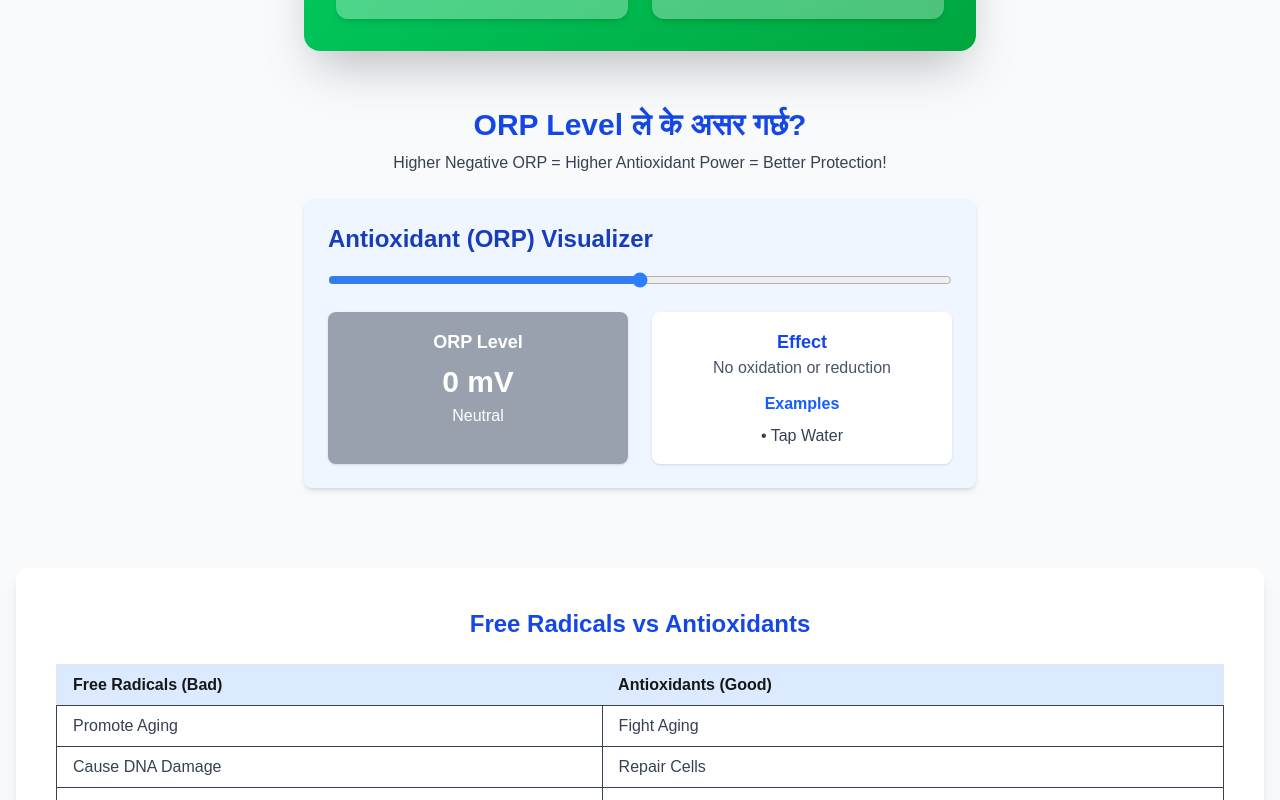
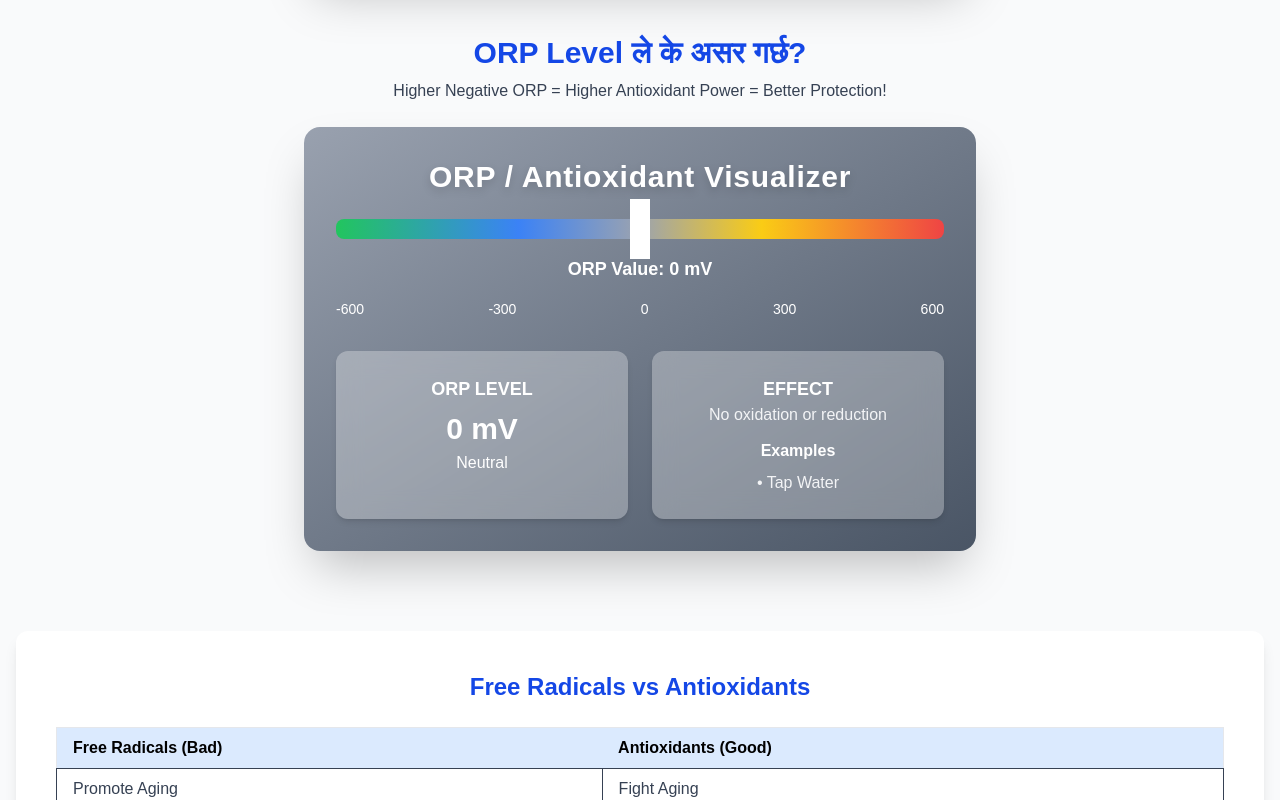
Before and after one commit to Rishav-ctrl/KangenWaterWebsite, a Next.js app in the folder kangen_waterproj/: page / in a window 1280 px wide. Shown: the part 5960-6760 px from the top of the page. Built offline with nearby package versions, Linux system fonts and the light colour scheme.

Commit message:
added new lucid react effect, ORP Slider Enhanced, Clickable benefit cards

```diff
--- a/kangen_waterproj/components/ ScienceSection.tsx
+++ b/kangen_waterproj/components/ ScienceSection.tsx
@@ -15,11 +15,7 @@ export default function ScienceSection() {
           <p className="text-lg md:text-xl text-gray-700">
             Antioxidant power, Alkalinity, र Micro-Clustered Molecules ले तपाईंको स्वास्थ्यलाई नयाँ उचाइमा पुर्याउँछ। जानौं कसरी!
           </p>
-          <Link href="#core-properties">
-            <button className="mt-6 px-6 py-3 bg-blue-600 text-white rounded-full shadow hover:bg-blue-700 transition">
-              Explore Now
-            </button>
-          </Link>
+
         </div>
 
         {/* Core Properties Section */}
@@ -106,8 +102,8 @@ export default function ScienceSection() {
             <table className="w-full text-left border border-gray-200">
               <thead>
                 <tr className="bg-blue-100">
-                  <th className="px-4 py-2">Free Radicals (Bad)</th>
-                  <th className="px-4 py-2">Antioxidants (Good)</th>
+                  <th className="px-4 py-2 text-black">Free Radicals (Bad)</th>
+                  <th className="px-4 py-2 text-black">Antioxidants (Good)</th>
                 </tr>
               </thead>
               <tbody className="text-gray-700">
--- a/kangen_waterproj/components/Antioxidant.tsx
+++ b/kangen_waterproj/components/Antioxidant.tsx
@@ -1,40 +1,41 @@
 "use client";
 
 import React, { useState } from "react";
+import { motion, AnimatePresence } from "framer-motion";
 
 const antioxidantData = [
   {
     orp: -600,
     label: "Very High Antioxidant",
-    color: "bg-green-500",
+    color: "from-green-400 to-green-600",
     effect: "Extremely beneficial for cellular health",
     examples: ["Fresh Green Tea", "Kangen Water"]
   },
   {
     orp: -300,
     label: "Moderate Antioxidant",
-    color: "bg-blue-400",
+    color: "from-blue-400 to-blue-600",
     effect: "Helps fight free radicals",
     examples: ["Vitamin C Juice"]
   },
   {
     orp: 0,
     label: "Neutral",
-    color: "bg-gray-400",
+    color: "from-gray-400 to-gray-600",
     effect: "No oxidation or reduction",
     examples: ["Tap Water"]
   },
   {
     orp: 300,
     label: "Oxidizing",
-    color: "bg-yellow-400",
+    color: "from-yellow-400 to-yellow-600",
     effect: "Mildly harmful — promotes aging",
     examples: ["Bottled Water"]
   },
   {
     orp: 600,
     label: "Highly Oxidizing",
-    color: "bg-red-500",
+    color: "from-red-500 to-red-700",
     effect: "Potentially harmful — increases oxidative stress",
     examples: ["Soft Drinks", "Energy Drinks"]
   }
@@ -52,9 +53,12 @@ const Antioxidant = () => {
   const current = getOrpInfo(orpValue);
 
   return (
-    <div className="bg-blue-50 p-6 rounded-lg shadow-md">
-      <h2 className="text-2xl font-bold mb-4 text-blue-800">Antioxidant (ORP) Visualizer</h2>
+    <div className={`p-8 rounded-2xl shadow-2xl bg-gradient-to-br ${current.color} transition-all duration-500`}>
+      <h2 className="text-3xl font-poppins font-semibold mb-6 text-white text-center tracking-wide drop-shadow-lg">
+        ORP / Antioxidant Visualizer
+      </h2>
 
+      <div className="flex flex-col items-center space-y-4">
         <input
           type="range"
           min={-600}
@@ -62,27 +66,89 @@ const Antioxidant = () => {
           step={50}
           value={orpValue}
           onChange={(e) => setOrpValue(parseInt(e.target.value))}
-        className="w-full mb-6 accent-blue-500"
+          className="w-full h-5 rounded-lg appearance-none bg-gray-300 dark:bg-gray-700 cursor-pointer transition-all"
+          style={{
+            background: `linear-gradient(to right, #22c55e 0%, #3b82f6 30%, #9ca3af 50%, #facc15 70%, #ef4444 100%)`
+          }}
         />
-
-      <div className="grid grid-cols-1 md:grid-cols-2 gap-6">
-        <div className={`rounded-lg p-4 shadow text-center text-white ${current.color}`}>
-          <h3 className="text-lg font-semibold">ORP Level</h3>
-          <p className="text-3xl font-bold mt-2">{orpValue} mV</p>
-          <p className="text-md mt-1">{current.label}</p>
+        <div className="text-white font-poppins font-semibold text-lg">
+          ORP Value: {orpValue} mV
+        </div>
+        <div className="w-full flex justify-between text-white text-sm">
+          <span>-600</span>
+          <span>-300</span>
+          <span>0</span>
+          <span>300</span>
+          <span>600</span>
+        </div>
       </div>
 
-        <div className="bg-white rounded-lg p-4 shadow text-center">
-          <h3 className="text-lg font-semibold text-blue-700">Effect</h3>
-          <p className="text-gray-600 mb-3">{current.effect}</p>
-          <h4 className="font-semibold text-blue-600">Examples</h4>
+      <div className="grid grid-cols-1 md:grid-cols-2 gap-6 mt-8">
+        <AnimatePresence mode="wait">
+          <motion.div
+            key={current.label}
+            initial={{ opacity: 0, scale: 0.8 }}
+            animate={{ opacity: 1, scale: 1 }}
+            exit={{ opacity: 0, scale: 0.8 }}
+            transition={{ duration: 0.5 }}
+            className="bg-white/30 backdrop-blur-md rounded-xl p-6 shadow-md text-center"
+          >
+            <h3 className="text-lg font-poppins font-semibold text-white uppercase">ORP Level</h3>
+            <p className="text-3xl font-poppins font-bold text-white mt-2">{orpValue} mV</p>
+            <p className="text-md text-white mt-1">{current.label}</p>
+          </motion.div>
+        </AnimatePresence>
+
+        <AnimatePresence mode="wait">
+          <motion.div
+            key={current.effect}
+            initial={{ opacity: 0, scale: 0.8 }}
+            animate={{ opacity: 1, scale: 1 }}
+            exit={{ opacity: 0, scale: 0.8 }}
+            transition={{ duration: 0.5 }}
+            className="bg-white/30 backdrop-blur-md rounded-xl p-6 shadow-md text-center"
+          >
+            <h3 className="text-lg font-poppins font-semibold text-white uppercase">Effect</h3>
+            <p className="text-gray-100 mb-3">{current.effect}</p>
+            <h4 className="font-semibold text-white mt-2">Examples</h4>
             <ul className="mt-2 space-y-1">
               {current.examples.map((item, i) => (
-              <li key={i} className="text-gray-700">• {item}</li>
+                <li key={i} className="text-gray-100">• {item}</li>
               ))}
             </ul>
+          </motion.div>
+        </AnimatePresence>
       </div>
-      </div>
+
+      <style jsx>{`
+        input[type="range"]::-webkit-slider-thumb {
+          -webkit-appearance: none;
+          appearance: none;
+          width: 20px;
+          height: 60px;
+          background-color: white;
+          border-radius: 0;
+          cursor: pointer;
+        }
+
+        input[type="range"]::-moz-range-thumb {
+          appearance: none;
+          width: 20px;
+          height: 60px;
+          background-color: white;
+          border-radius: 0;
+          cursor: pointer;
+        }
+
+        input[type="range"]::-ms-thumb {
+          appearance: none;
+          width: 20px;
+          height: 60px;
+          background-color: white;
+          border-radius: 0;
+          cursor: pointer;
+        }
+      `}</style>
     </div>
   );
 };
--- a/kangen_waterproj/components/BenefitsSection.tsx
+++ b/kangen_waterproj/components/BenefitsSection.tsx
@@ -1,134 +1,135 @@
-import Image from 'next/image';
-import Link from 'next/link';
+"use client";
+
+import { useState } from "react";
+import { motion, AnimatePresence } from "framer-motion";
+import { X, ChevronRight } from "lucide-react";
+
+const benefits = [
+  {
+    title: "Better hydration",
+    description: `Kangen Water ले दिएको hydration अरू normal पानी भन्दा far better हुन्छ। यसको कारण हो – यो पानी ionize भएर साना साना molecules मा change हुन्छ (4-6 molecules per cluster)। यसले गर्दा हाम्रो body ले यो पानी छिट्टै absorb गर्न सक्छ, जसले गर्दा शरीर hydrated र active रहन्छ – without feeling bloated, even if you drink 8 glasses a day.
+
+  आम पानी पिउँदा कहिलेकाहीं पेट भारी हुने, puffiness हुने जस्तो लाग्न सक्छ, तर Kangen Water ले यस्तो feeling minimize गर्छ।
+
+  Hydration मात्र तिर्खा मेटाउने कुरा होइन – यो energy, skin को glow, digestion, र हाम्रो body system smoothly चलाउनको लागि एकदमै important हुन्छ।`,
+    color: "bg-blue-50",
+    iconBg: "bg-blue-200",
+    iconColor: "text-blue-700",
+  },
+
+  {
+    title: "Antioxidant boost",
+    description: `Kangen Water मा negative ions हुन्छन्, जसलाई antioxidants पनि भनिन्छ। यी antioxidants ले शरीरभित्र भएका free radicals लाई neutralize गर्न मद्दत गर्छन्। Free radicals भनेको त्यस्ता हानिकारक तत्व हुन्, जुन aging, skin dullness, थकान, अनि दीर्घ रोगहरूको मुख्य कारण बन्न सक्छ।
+
+  जब antioxidants ले oxidative stress कम गर्छ, तब हाम्रो शरीर youthful, energetic र balanced महसुस गर्छ। Skin राम्रो देखिन्छ, immunity strong हुन्छ, र cells पनि healthy रहन्छन् — जसले hydration लाई अझ effective बनाउँछ।`,
+    color: "bg-green-50",
+    iconBg: "bg-green-200",
+    iconColor: "text-green-700",
+  },
+
+  {
+    title: "Detoxification",
+    description: `Kangen Water को micro-clustered structure र antioxidant गुणले मिलेर शरीरबाट toxins हटाउन सजिलो बनाउँछ। यो पानीले cells सम्म छिटो पुगेर waste materials लाई flush out गर्न मद्दत गर्छ।
+
+  Antioxidants ले free radicals neutralize गर्छन्, जुन aging, थकान, र chronic रोगहरूको main कारण हुन्। जब oxidative stress कम हुन्छ, तब हाम्रो body naturally clean, fresh र energetic महसुस गर्छ।
+
+  Regular Kangen Water पिउँदा तपाईंलाई light, active, र internally healthy feel हुन्छ — जुन overall well-being को लागि एकदम फाइदाजनक छ।`,
+    color: "bg-yellow-50",
+    iconBg: "bg-yellow-200",
+    iconColor: "text-yellow-700",
+  },
+
+  {
+    title: "Glowing skin",
+    description: "Hydration helps maintain skin elasticity and a youthful glow by improving blood circulation and detoxification.",
+    color: "bg-pink-50",
+    iconBg: "bg-pink-200",
+    iconColor: "text-pink-700",
+  },
+  {
+    title: "Enhanced energy",
+    description: "Optimized hydration supports metabolism and nutrient delivery, which helps in sustaining energy throughout the day.",
+    color: "bg-purple-50",
+    iconBg: "bg-purple-200",
+    iconColor: "text-purple-700",
+  }
+];
 
 export default function BenefitsSection() {
+  const [activeIndex, setActiveIndex] = useState<number | null>(null);
+
+  const openModal = (index: number) => setActiveIndex(index);
+  const closeModal = () => setActiveIndex(null);
+  const nextBenefit = () => {
+    setActiveIndex((prev) => {
+      if (prev === null) return 0;
+      return (prev + 1) % benefits.length;
+    });
+  };
+
   return (
-    <section id="benefits" className="py-16 md:py-24 bg-white">
+    <section className="py-16 md:py-24 bg-white">
       <div className="container mx-auto text-center">
         <h2 className="text-3xl md:text-4xl font-semibold text-blue-700 mb-6">Benefits</h2>
         <p className="text-lg text-gray-600 mb-12">
-          Poinatj Ing uor waice wate Prarr watoe
+          Learn about how this water supports your wellness journey
         </p>
 
-        <div className="grid grid-cols-1 md:grid-cols-2 lg:grid-cols-3 gap-8 md:gap-10 lg:gap-12 mb-16">
-          {/* Benefit Card 1 */}
-          <div className="bg-blue-50 bg-opacity-60 rounded-lg shadow-md p-6 flex flex-col items-center">
-            <div className="w-12 h-12 rounded-full bg-blue-200 flex items-center justify-center mb-4">
-              {/* Placeholder for Infinity Icon */}
-              <svg xmlns="http://www.w3.org/2000/svg" fill="none" viewBox="0 0 24 24" strokeWidth={1.5} stroke="currentColor" className="w-6 h-6 text-blue-700">
-                <path strokeLinecap="round" strokeLinejoin="round" d="M15.75 5.25a3 3 0 013 3m-3-3a3 3 0 00-3 3m-3-3a3 3 0 013 3m-3-3a3 3 0 00-3 3m6 6a3 3 0 01-3-3m3 3a3 3 0 003-3m3 3a3 3 0 01-3-3m3 3a3 3 0 003-3" />
-              </svg>
+        <div className="grid grid-cols-1 md:grid-cols-2 lg:grid-cols-3 gap-6">
+          {benefits.map((benefit, index) => (
+            <div
+              key={index}
+              className={`${benefit.color} bg-opacity-60 rounded-lg shadow-md p-6 cursor-pointer hover:scale-105 transition-transform duration-300`}
+              onClick={() => openModal(index)}
+            >
+              <div className={`w-12 h-12 rounded-full ${benefit.iconBg} flex items-center justify-center mb-4`}>
+                <span className={`${benefit.iconColor} text-lg font-bold`}>{index + 1}</span>
+              </div>
+              <h3 className={`text-xl font-semibold ${benefit.iconColor} mb-2`}>{benefit.title}</h3>
+              <p className="text-gray-600 text-sm">
+                Tap to explore full benefit.
+              </p>
             </div>
-            <h3 className="text-xl font-semibold text-blue-700 mb-2">Better hydration</h3>
-            <p className="text-gray-600 text-sm mb-4">
-              wetaeis sollu an lorneind pouett sde bst thegility vototni atte.
-            </p>
-            <Link href="#" className="text-blue-500 hover:text-blue-700 text-sm font-semibold">
-              Learn more
-            </Link>
-          </div>
-
-          {/* Benefit Card 2 */}
-          <div className="bg-green-50 bg-opacity-60 rounded-lg shadow-md p-6 flex flex-col items-center">
-            <div className="w-12 h-12 rounded-full bg-green-200 flex items-center justify-center mb-4">
-              {/* Placeholder for Drop Icon with Plus */}
-              <svg xmlns="http://www.w3.org/2000/svg" fill="none" viewBox="0 0 24 24" strokeWidth={1.5} stroke="currentColor" className="w-6 h-6 text-green-700">
-                <path strokeLinecap="round" strokeLinejoin="round" d="M12 20.25c4.97 0 9-3.694 9-8.25s-4.03-8.25-9-8.25S3 7.306 3 11.75c0 4.556 4.03 8.25 9 8.25z" />
-                <path strokeLinecap="round" strokeLinejoin="round" d="M15 12h.008v.008H15V12z" />
-              </svg>
-            </div>
-            <h3 className="text-xl font-semibold text-green-700 mb-2">Antioxidant boost</h3>
-            <p className="text-gray-600 text-sm mb-4">
-              watloes witle uf wates yuton necett, hoy aecmmtoe.
-            </p>
-            <Link href="#" className="text-green-500 hover:text-green-700 text-sm font-semibold">
-              Learn more
-            </Link>
-          </div>
-
-          {/* Benefit Card 3 */}
-          <div className="bg-yellow-50 bg-opacity-60 rounded-lg shadow-md p-6 flex flex-col items-center">
-            <div className="w-12 h-12 rounded-full bg-yellow-200 flex items-center justify-center mb-4">
-              {/* Placeholder for Leaf Icon */}
-              <svg xmlns="http://www.w3.org/2000/svg" fill="none" viewBox="0 0 24 24" strokeWidth={1.5} stroke="currentColor" className="w-6 h-6 text-yellow-700">
-                <path strokeLinecap="round" strokeLinejoin="round" d="M15 12a3 3 0 11-6 0 3 3 0 016 0z" />
-                <path strokeLinecap="round" strokeLinejoin="round" d="M2.458 12C3.732 7.943 7.523 5 12 5c4.478 0 8.268 2.943 9.542 7 1.274 4.057-1.176 8-5.042 8-3.866 0-7.657-3.943-8.93-8z" />
-              </svg>
-            </div>
-            <h3 className="text-xl font-semibold text-yellow-700 mb-2">Detoxification</h3>
-            <p className="text-gray-600 text-sm mb-4">
-              hen veashtre trure weeler wordn sedig ihur rarthe.
-            </p>
-            <Link href="#" className="text-yellow-500 hover:text-yellow-700 text-sm font-semibold">
-              Learn more
-            </Link>
-          </div>
-
-          {/* Benefit Card 4 */}
-          <div className="bg-pink-50 bg-opacity-60 rounded-lg shadow-md p-6 flex flex-col items-center">
-            <div className="w-12 h-12 rounded-full bg-pink-200 flex items-center justify-center mb-4">
-              {/* Placeholder for Sparkle Icon */}
-              <svg xmlns="http://www.w3.org/2000/svg" fill="none" viewBox="0 0 24 24" strokeWidth={1.5} stroke="currentColor" className="w-6 h-6 text-pink-700">
-                <path strokeLinecap="round" strokeLinejoin="round" d="M15 11a3 3 0 11-6 0 3 3 0 016 0z" />
-                <path strokeLinecap="round" strokeLinejoin="round" d="M17.25 11.25V18h-2.25a2.25 2.25 0 01-2.25-2.25V11.25H9.75v6.75a2.25 2.25 0 01-2.25 2.25H5.25v-6.75L3 9l1.5-1.5L7.5 12V9h2.25a2.25 2.25 0 012.25 2.25v2.25H14.25V9l2.25 3L21 6l-1.5 1.5L16.5 11.25z" />
-              </svg>
-            </div>
-            <h3 className="text-xl font-semibold text-pink-700 mb-2">Glowing skin</h3>
-            <p className="text-gray-600 text-sm mb-4">
-              wetto lo watte tilec hef scepct lusteall awiit niley acotitak eeen.
-            </p>
-            <Link href="#" className="text-pink-500 hover:text-pink-700 text-sm font-semibold">
-              Learn more
-            </Link>
-          </div>
-
-          {/* Benefit Card 5 */}
-          <div className="bg-purple-50 bg-opacity-60 rounded-lg shadow-md p-6 flex flex-col items-center">
-            <div className="w-12 h-12 rounded-full bg-purple-200 flex items-center justify-center mb-4">
-              {/* Placeholder for Bolt Icon */}
-              <svg xmlns="http://www.w3.org/2000/svg" fill="none" viewBox="0 0 24 24" strokeWidth={1.5} stroke="currentColor" className="w-6 h-6 text-purple-700">
-                <path strokeLinecap="round" strokeLinejoin="round" d="M11.42 15.17L17.25 21 21 17.25m-5.877-5.877L9.25 21 3 14.75m12-6.75l-5.877 5.877-5.877-5.877m0 0L17.25 3 21 6.75" />
-              </svg>
-            </div>
-            <h3 className="text-xl font-semibold text-purple-700 mb-2">Enhanced energy</h3>
-            <p className="text-gray-600 text-sm mb-4">
-              wwletd ts gaict vate hettles epencllin wir anom sluie tacarah tee.
-            </p>
-            <Link href="#" className="text-purple-500 hover:text-purple-700 text-sm font-semibold">
-              Learn more
-            </Link>
-          </div>
+          ))}
         </div>
 
-        {/* Bottom Section - Image and Text */}
-        <div className="grid grid-cols-1 md:grid-cols-2 gap-10 items-center">
-          <div>
-            <h3 className="text-xl font-semibold text-blue-700 mb-4 text-left md:text-right">
-              Codote wnt kietle nipidd wor naltie dinatort fnoput huep.
-            </h3>
-            <p className="text-gray-600 text-sm text-left md:text-right">
-              Wew baoolks wre ww vrently archioist heect yur tareff breaiting
-              alct timeglaius twies puvingi with un ftrin tilitcs forahdv.
-              fouldk.
-            </p>
-          </div>
-          <div className="flex justify-center">
-            <Image
-              src="https://images.unsplash.com/photo-1523994261444-287964a892b6?crop=entropy&cs=tinysrgb&fit=max&fm=jpg&ixid=M3w1NjY4MTh8MHwxfHNlYXJjaHwyMHx8d2F0ZXIlMjBkcm9wfGVufDB8fHx8MTcwNTU2NzE1N3ww&ixlib=rb-4.0.3&q=80&w=500"
-              alt="Water Drop"
-              width={400}
-              height={300}
-              className="rounded-lg shadow-md"
-            />
-          </div>
-          <div>
-            <p className="text-gray-600 text-sm text-left">
-              Wfen aut four pessez soiong gais aire tixe tuain tiliog toxtor,
-              sciooed loocn slciny, kent yolny watloog uett oolcsh hoot, inly
-              en toath wass taingnumg yur tn wator ar tes slooot lourt.
-            </p>
-          </div>
-        </div>
+        <AnimatePresence>
+          {activeIndex !== null && (
+            <motion.div
+              initial={{ opacity: 0 }}
+              animate={{ opacity: 1 }}
+              exit={{ opacity: 0 }}
+              className="fixed inset-0 bg-black/40 backdrop-blur-sm flex items-center justify-center z-50"
+            >
+              <motion.div
+                initial={{ scale: 0.8, opacity: 0 }}
+                animate={{ scale: 1, opacity: 1 }}
+                exit={{ scale: 0.8, opacity: 0 }}
+                transition={{ duration: 0.3 }}
+                className="bg-white rounded-2xl max-w-lg w-full p-6 relative text-left shadow-xl"
+              >
+                <button
+                  onClick={closeModal}
+                  className="absolute top-4 right-4 text-gray-500 hover:text-gray-800"
+                >
+                  <X className="w-5 h-5" />
+                </button>
+                <h3 className="text-xl font-bold text-blue-700 mb-3">
+                  {benefits[activeIndex].title}
+                </h3>
+                <p className="text-gray-700 mb-4">
+                  {benefits[activeIndex].description}
+                </p>
+                <button
+                  onClick={nextBenefit}
+                  className="flex items-center gap-2 text-sm font-medium text-blue-600 hover:text-blue-800"
+                >
+                  Next benefit <ChevronRight className="w-4 h-4" />
+                </button>
+              </motion.div>
+            </motion.div>
+          )}
+        </AnimatePresence>
       </div>
     </section>
   );
--- a/package.json
+++ b/package.json
@@ -1,6 +1,7 @@
 {
   "dependencies": {
     "framer-motion": "^12.9.2",
+    "lucide-react": "^0.503.0",
     "tailwindcss": "^4.1.4"
   }
 }
```
Also changed, not shown: kangen_waterproj/components/benefitbottom.txt (added), 1 other file (tests, documents, lock files or other folders). Lines whose indentation alone changed are shown as unchanged.
